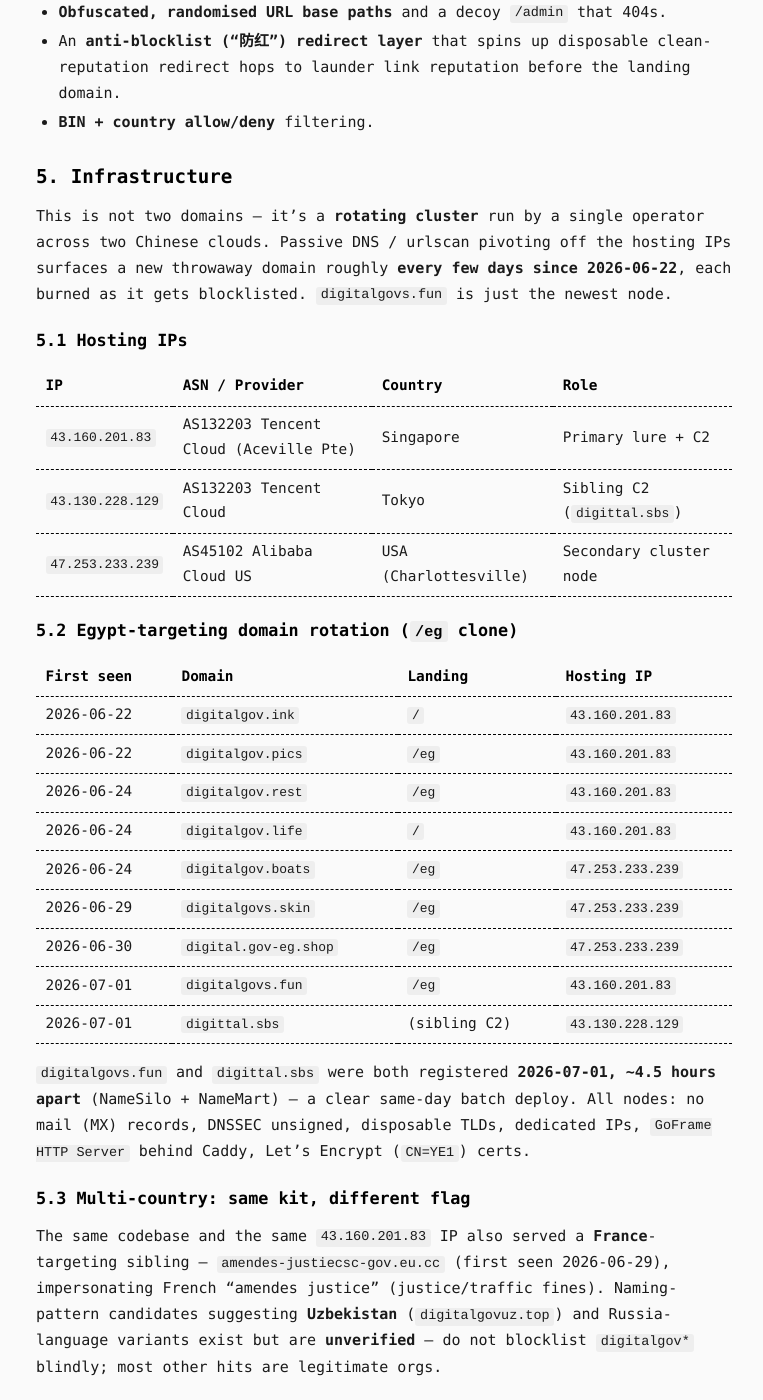
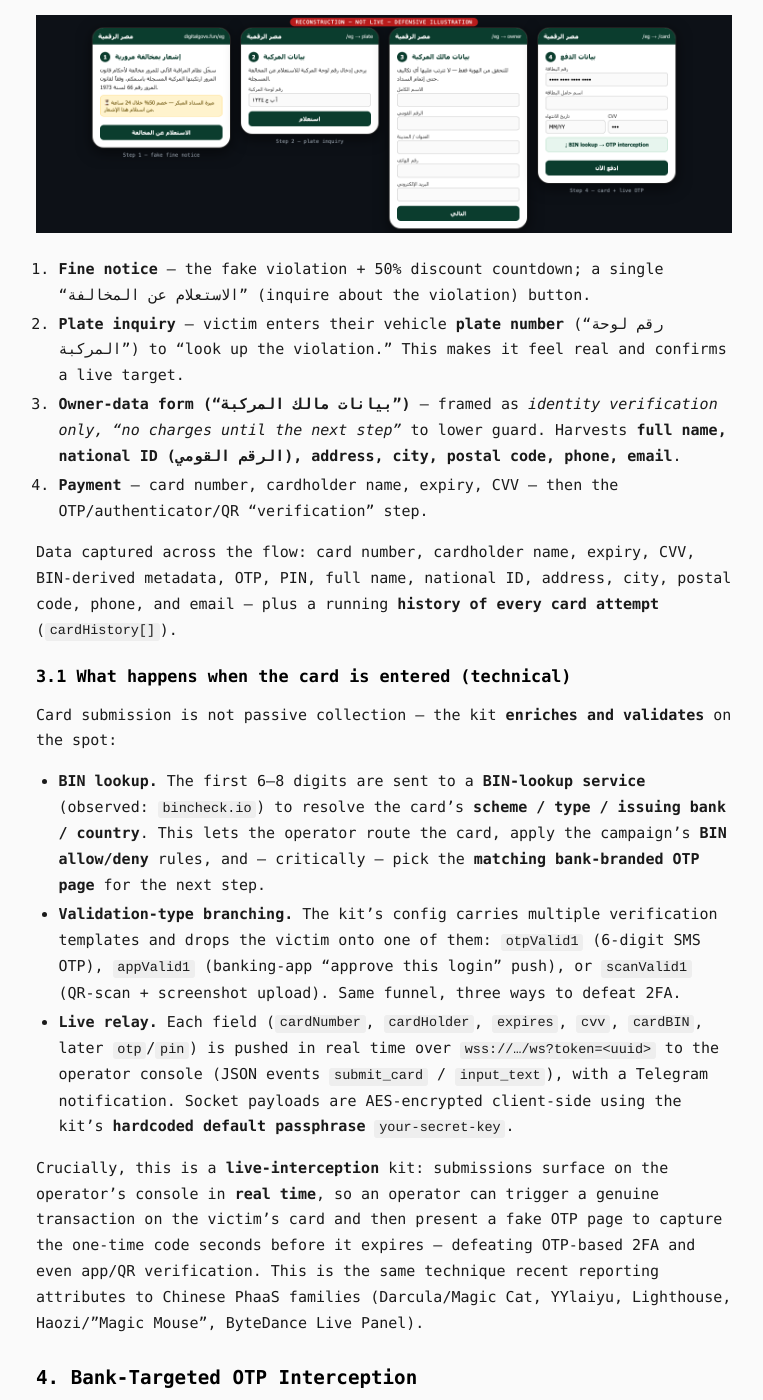
Before and after one commit to SecFathy/SecFathy.github.io, a Jekyll site: the page built from _posts/2026-07-01-digital-egypt-traffic-fine-phishing.md, in a window 1280 px wide and 1400 px high, scrolled down 3323 px. Shown: the whole window, without its empty margins (256-1019 px from the left). Built offline with Jekyll 4.4.1, drawn with Linux system fonts in a browser that asks for light colours; some of the changed text lies outside the part shown.

Commit message:
Add lure origin story, flow screenshots, WHOIS registration history, card-validation tech
- New section: SMS/RCS lure blast (real victim-reported screenshot, +212 sender, digittal.sbs link)
- 4-step harvest-flow reconstruction image (rebuilt offline from bundle; no attacker contact)
- Card-entry technical detail: bincheck.io BIN lookup, otpValid1/appValid1/scanValid1 branching, AES socket relay
- Domain registration-history table (exact WHOIS: creation times, registrars, NS, ~4.5h gap)
- IOCs: add lure sender number + digittal.sbs/AvVGcmoPXY path; renumber sections

Co-Authored-By: Claude Opus 4.8 (1M context) <noreply@anthropic.com>

````diff
--- a/_posts/2026-07-01-digital-egypt-traffic-fine-phishing.md
+++ b/_posts/2026-07-01-digital-egypt-traffic-fine-phishing.md
@@ -20,7 +20,23 @@ If you receive an SMS about a "traffic fine" with a payment link: **it's a scam.
 
 ---
 
-## 1. The Lure
+## 1. How It Starts — the SMS / RCS Blast
+
+The campaign opens with an unsolicited text message. Victims receive an Arabic SMS/RCS message claiming the "Automated Traffic Monitoring System" recorded a violation by a vehicle registered in their name, citing **Traffic Law 66/1973**, threatening account/asset freezes, and pushing the same **"50% early-payment discount within 24 hours"** urgency hook. It ends with a payment link and — in RCS form — an interactive *"reply 1 to view the violation photos and geolocation"* prompt to boost engagement.
+
+<p align="center">
+  <img src="/assets/img/2026-07-01-digital-egypt/lure-sms-rcs.jpg" alt="Phishing SMS/RCS impersonating Egyptian traffic authority, linking to digittal.sbs" width="300">
+</p>
+
+*Real lure message (victim-reported). Note the sender is a **+212 (Morocco)** mobile number — not an Egyptian government shortcode — and the link points to `digittal[.]sbs/AvVGcmoPXY`, one of the cluster domains. iOS already flags it "may be spam."*
+
+Message body (transcribed, Arabic):
+
+> سجّل نظام المراقبة الآلي للمرور مخالفة لأحكام قانون المرور ارتكبتها المركبة المسجلة باسمكم. وفقاً لقانون المرور رقم 66 لسنة 1973 وتعديلاته … ميزة السداد المبكر – خصم 50% خلال 24 ساعة من استلام هذا الإشعار … رابط الاستئناف والدفع: `hxxps://digittal[.]sbs/AvVGcmoPXY`
+
+**Red flags in the message itself:** foreign (`+212`) sender, a government "service" on a random `.sbs` link, threats + a countdown discount, and an RCS "reply 1" hook. Egyptian authorities do not collect fines this way.
+
+## 2. The Lure
 
 Victims land on a mobile-only page that renders as an Egyptian government portal:
 
@@ -31,23 +47,42 @@ Victims land on a mobile-only page that renders as an Egyptian government portal
 
 Interestingly, the underlying HTML template was **cloned from an unrelated government portal (`gov.si`, Slovenia)** — a residual `lang="sl"` and template path give it away — then rebranded into Arabic. Template reuse across countries is a hallmark of this PhaaS family.
 
-## 2. The Harvest Flow
+## 3. The Harvest Flow
 
 The victim is walked through a multi-step funnel:
 
 ```
 Lure (fake traffic-fine)  →  enter vehicle plate ("inquire about the violation")
+   →  owner-data form (full name, national ID, address, city, phone, email)
    →  card entry (number, name, expiry, CVV)   → BIN lookup for card routing
    →  OTP / authenticator / QR "verification"   (live interception step)
-   →  "payment" + address details               (name, address, phone, email)
-   →  "success"
+   →  "payment"                                 → "success"
 ```
 
-Data captured across the flow includes: card number, cardholder name, expiry, CVV, BIN-derived metadata, OTP, PIN, full name, address, city, phone, and email — plus a running history of every card attempt.
+The screens, step by step (reconstruction below — **not** the live site; rebuilt from the recovered client bundle so no attacker infrastructure was contacted and no victim ever sees these here):
+
+<p align="center">
+  <img src="/assets/img/2026-07-01-digital-egypt/harvest-flow-reconstruction.png" alt="Four-step reconstruction: fake fine notice, plate inquiry, full-PII form, card entry" width="100%">
+</p>
+
+1. **Fine notice** — the fake violation + 50% discount countdown; a single "الاستعلام عن المخالفة" (inquire about the violation) button.
+2. **Plate inquiry** — victim enters their vehicle **plate number** ("رقم لوحة المركبة") to "look up the violation." This makes it feel real and confirms a live target.
+3. **Owner-data form ("بيانات مالك المركبة")** — framed as *identity verification only, "no charges until the next step"* to lower guard. Harvests **full name, national ID (الرقم القومي), address, city, postal code, phone, email**.
+4. **Payment** — card number, cardholder name, expiry, CVV — then the OTP/authenticator/QR "verification" step.
+
+Data captured across the flow: card number, cardholder name, expiry, CVV, BIN-derived metadata, OTP, PIN, full name, national ID, address, city, postal code, phone, and email — plus a running **history of every card attempt** (`cardHistory[]`).
+
+### 3.1 What happens when the card is entered (technical)
+
+Card submission is not passive collection — the kit **enriches and validates** on the spot:
+
+- **BIN lookup.** The first 6–8 digits are sent to a **BIN-lookup service** (observed: `bincheck.io`) to resolve the card's **scheme / type / issuing bank / country**. This lets the operator route the card, apply the campaign's **BIN allow/deny** rules, and — critically — pick the **matching bank-branded OTP page** for the next step.
+- **Validation-type branching.** The kit's config carries multiple verification templates and drops the victim onto one of them: `otpValid1` (6-digit SMS OTP), `appValid1` (banking-app "approve this login" push), or `scanValid1` (QR-scan + screenshot upload). Same funnel, three ways to defeat 2FA.
+- **Live relay.** Each field (`cardNumber`, `cardHolder`, `expires`, `cvv`, `cardBIN`, later `otp`/`pin`) is pushed in real time over `wss://…/ws?token=<uuid>` to the operator console (JSON events `submit_card` / `input_text`), with a Telegram notification. Socket payloads are AES-encrypted client-side using the kit's **hardcoded default passphrase** `your-secret-key`.
 
 Crucially, this is a **live-interception** kit: submissions surface on the operator's console in **real time**, so an operator can trigger a genuine transaction on the victim's card and then present a fake OTP page to capture the one-time code seconds before it expires — defeating OTP-based 2FA and even app/QR verification. This is the same technique recent reporting attributes to Chinese PhaaS families (Darcula/Magic Cat, YYlaiyu, Lighthouse, Haozi/"Magic Mouse", ByteDance Live Panel).
 
-## 3. Bank-Targeted OTP Interception
+## 4. Bank-Targeted OTP Interception
 
 The campaign configuration contains a **dedicated, bank-branded OTP-interception page** for **a major Egyptian bank** (identity withheld). It:
 
@@ -83,11 +118,11 @@ Fingerprinting the client-side code and server responses:
 - An **anti-blocklist ("防红") redirect layer** that spins up disposable clean-reputation redirect hops to launder link reputation before the landing domain.
 - **BIN + country allow/deny** filtering.
 
-## 5. Infrastructure
+## 6. Infrastructure
 
 This is not two domains — it's a **rotating cluster** run by a single operator across two Chinese clouds. Passive DNS / urlscan pivoting off the hosting IPs surfaces a new throwaway domain roughly **every few days since 2026-06-22**, each burned as it gets blocklisted. `digitalgovs.fun` is just the newest node.
 
-### 5.1 Hosting IPs
+### 6.1 Hosting IPs
 
 | IP | ASN / Provider | Country | Role |
 |---|---|---|---|
@@ -95,7 +130,23 @@ This is not two domains — it's a **rotating cluster** run by a single operator
 | `43.130.228.129` | AS132203 Tencent Cloud | Tokyo | Sibling C2 (`digittal.sbs`) |
 | `47.253.233.239` | AS45102 Alibaba Cloud US | USA (Charlottesville) | Secondary cluster node |
 
-### 5.2 Egypt-targeting domain rotation (`/eg` clone)
+### 6.2 Domain registration history (WHOIS)
+
+The two 2026-07-01 nodes were registered **the same morning, ~4.5 hours apart**, on different registrars — cheap disposable TLDs, privacy-protected, DNSSEC unsigned, no mail. Exact registry records:
+
+| Field | `digitalgovs.fun` | `digittal.sbs` |
+|---|---|---|
+| Creation (UTC) | `2026-07-01T07:05:13Z` | `2026-07-01T11:34:01Z` |
+| Registry expiry | `2027-07-01` | `2027-07-01` |
+| Registrar | NameSilo, LLC (IANA 1479) | NameMart Pte. Ltd. |
+| Registrar abuse | `abuse@namesilo.com` | (NameMart abuse) |
+| Nameservers | `ns1/ns2/ns3.dnsowl.com` | `NS1/NS2.DOMAINNAMENS.COM` |
+| DNSSEC | unsigned | unsigned |
+| MX (mail) | none | none |
+
+The **~4h29m registration gap**, dedicated IPs on the same ASN, and identical kit build across both = a single operator batch-provisioning the day's infrastructure. The wider Egypt cluster (below) shows the same pattern stretching back to **2026-06-22** — new domain every few days as older ones get blocklisted (`.ink .pics .rest .life .boats .skin .shop .fun`).
+
+### 6.3 Egypt-targeting domain rotation (`/eg` clone)
 
 | First seen | Domain | Landing | Hosting IP |
 |---|---|---|---|
@@ -111,11 +162,11 @@ This is not two domains — it's a **rotating cluster** run by a single operator
 
 `digitalgovs.fun` and `digittal.sbs` were both registered **2026-07-01, ~4.5 hours apart** (NameSilo + NameMart) — a clear same-day batch deploy. All nodes: no mail (MX) records, DNSSEC unsigned, disposable TLDs, dedicated IPs, `GoFrame HTTP Server` behind Caddy, Let's Encrypt (`CN=YE1`) certs.
 
-### 5.3 Multi-country: same kit, different flag
+### 6.4 Multi-country: same kit, different flag
 
 The same codebase and the same `43.160.201.83` IP also served a **France**-targeting sibling — `amendes-justiecsc-gov.eu.cc` (first seen 2026-06-29), impersonating French "amendes justice" (justice/traffic fines). Naming-pattern candidates suggesting **Uzbekistan** (`digitalgovuz.top`) and Russia-language variants exist but are **unverified** — do not blocklist `digitalgov*` blindly; most other hits are legitimate orgs.
 
-### 5.4 Operator dashboard / endpoint map
+### 6.5 Operator dashboard / endpoint map
 
 The kit hides its real routes behind per-deployment **obfuscated base paths** (a decoy `/admin` 404s to throw off scanners). For `digitalgovs.fun`:
 
@@ -131,7 +182,7 @@ The kit hides its real routes behind per-deployment **obfuscated base paths** (a
 
 The operator dashboard itself is **hardened** — JWT-gated, 57 endpoints all require auth, `alg:none` rejected, IP rate-limit + captcha + TOTP/Telegram 2FA, role-isolated socket. No unauthenticated path into the stored victim database was found (that requires server/panel seizure by law enforcement).
 
-### 5.5 Infrastructure at a glance
+### 6.6 Infrastructure at a glance
 
 ```
                  SMS lure (traffic fine)
@@ -163,9 +214,13 @@ Two design weaknesses are worth noting for defenders — described conceptually,
 
 *(No proof-of-concept, request syntax, or captured records are published. Real victim data was never accessed.)*
 
-## 7. Indicators of Compromise (IOCs)
+## 8. Indicators of Compromise (IOCs)
 
 Defanged. Everything below is safe to block/hunt on; no working exploitation request is included.
+
+**Lure delivery**
+- Sender number (this sample): `+212 7 79 79 47 62` (Morocco mobile — spoofable; treat as sample, not a fixed IOC)
+- Lure link in message: `hxxps://digittal[.]sbs/AvVGcmoPXY`
 
 **Domains — Egypt cluster (high confidence)**
 - `digitalgovs.fun`
@@ -212,7 +267,7 @@ Defanged. Everything below is safe to block/hunt on; no working exploitation req
 **Third-party services abused**
 - BIN-lookup service (card routing), `ipregistry` IP-intelligence API (cloaking), Vercel/static host (anti-blocklist `防红` redirects), Telegram (operator exfil/notifications), vendor CDN `img.haoeryu.top` (Cloudflare; template assets `e1`–`e8`).
 
-### 7.1 Consolidated blocklist (copy-paste)
+### 8.1 Consolidated blocklist (copy-paste)
 
 ```
 # domains — Egypt cluster + FR sibling
````
Also changed, not shown: other parts of _posts/2026-07-01-digital-egypt-traffic-fine-phishing.md (+4 -4 lines), assets/img/2026-07-01-digital-egypt/harvest-flow-reconstruction.png (added), assets/img/2026-07-01-digital-egypt/lure-sms-rcs.jpg (added).
